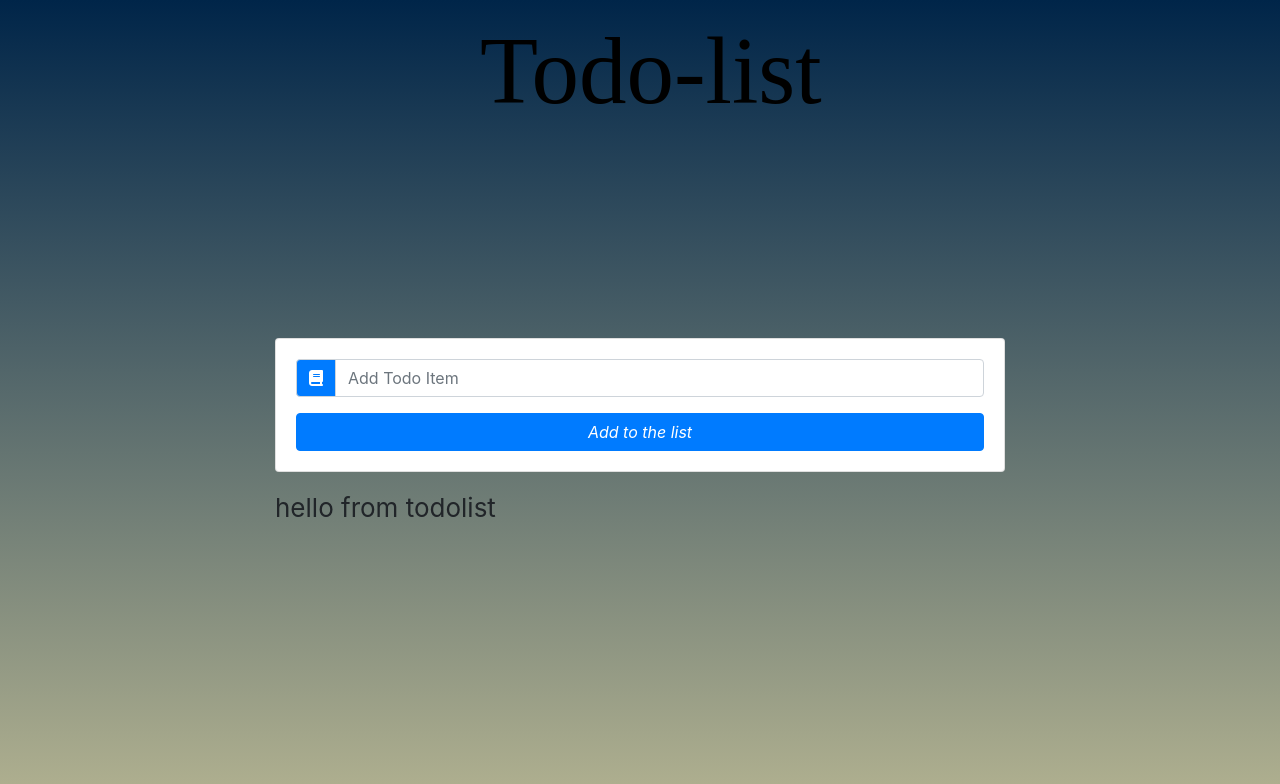
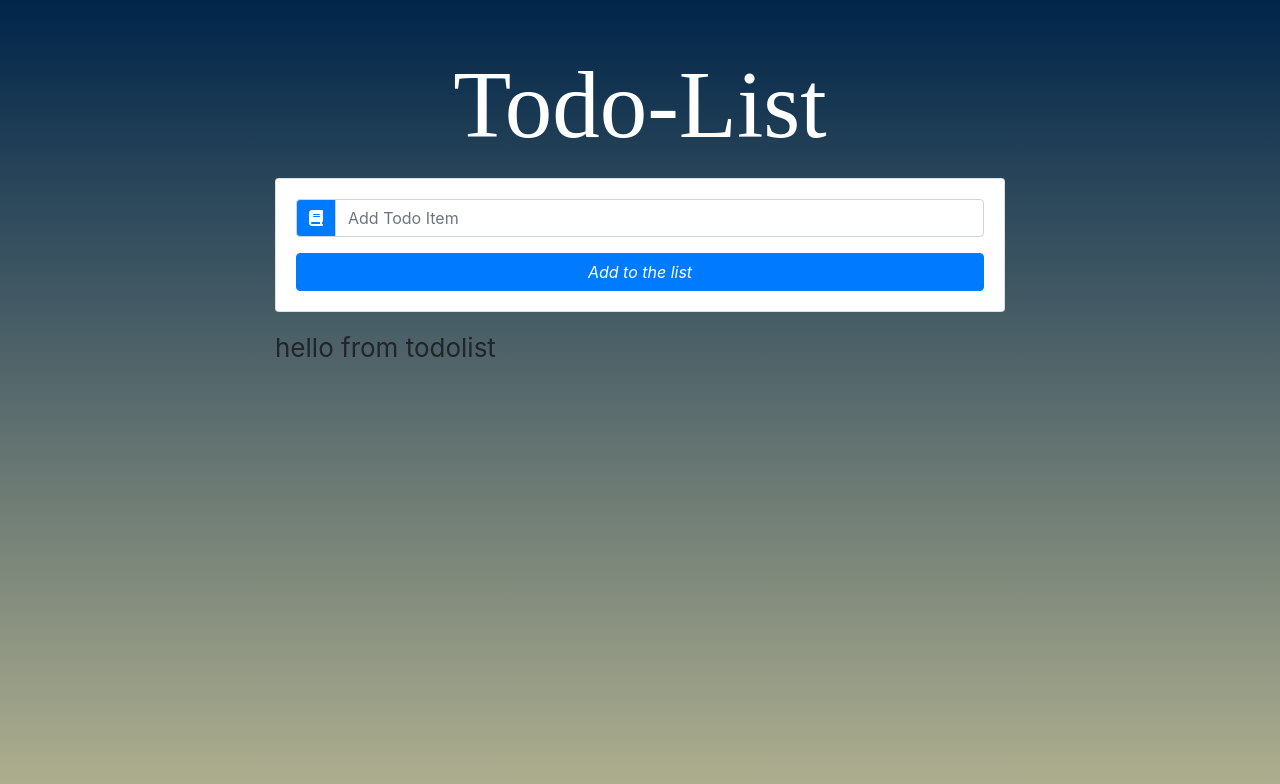
Before and after one commit to NitinKumar16/react-todo-list, a React (Create React App) app: page / in a window 1280 px wide. Shown: the top 784 px of the page. Built offline with nearby package versions, Linux system fonts and the light colour scheme; a web font is replaced by a local one.

Commit message:
handlesubmit

```diff
--- a/src/App.css
+++ b/src/App.css
@@ -4,8 +4,6 @@
   display: flex;
   position: relative;
   flex-direction: column;
-  align-items: center;
-  justify-content:center;
   font-size: calc(10px + 2vmin);
   background: #003973;  /* fallback for old browsers */
   background: -webkit-linear-gradient(to top, rgb(184, 184, 152), #011f3d);  /* Chrome 10-25, Safari 5.1-6 */
@@ -13,11 +11,9 @@
 
 }
 
-.headline{
+.title{
     font-size: 95px;
     font-family: Besteam-Font;
-    color:rgb(0, 0, 0);
-    position: absolute;
-    top: 0em;
-    left: 5in;
+    color: white;
+    text-align: center;
     }
--- a/src/App.js
+++ b/src/App.js
@@ -9,35 +9,50 @@ import TodoList from './components/TodoList';
 
 class App extends Component {
   state={
-    items:[{id:1,item:"Brush"},{id:2,item:"plan your day"},{id:3,item:"Workout"}],
+    items:[],
     id: uuid(),
     item:"",
     editItem:false
   };
   handleChange=(e)=>{
-    console.log('handleChange')
-  }
+    this.setState({
+      item: e.target.value
+    });
+  };
   handleSubmit =(e)=>{
-    console.log('handleSubmit')
-  }
+    e.preventDefault();
+    const newItem={
+      id:this.state.id,
+      title:this.state.item
+    };
+    const updatedItems=[...this.state.items,newItem]
+    this.setState({
+      items:updatedItems,
+      item: " ",
+      id: uuid(),
+      editItem:false
+    },
+    ()=> console.log(this.state)
+    );
+  };
   clearList =()=>{
     console.log('clearList')
   }
-  handleDelete =()=>{
+  handleDelete = id =>{
     console.log('handle edit ${id}')
   }
-  handleEdit =()=>{
+  handleEdit = id =>{
     console.log('edit edit ${id}')
   }
   render() {
-    console.log(this.state);
     return (
       <div className="App-header">
       <div className="container">
         <div className="row">
-          <div className="headline">Todo-list</div>
             <div className="col-10 mx-auto col-md-8 mt-5">
+            <h5 className="title">Todo-List</h5>
             <TodoInput item={this.state.item}
+
             handleChange={this.handleChange}
             handleSubmit={this.handleSubmit}
             editItem={this.state.editItem}/>
```
